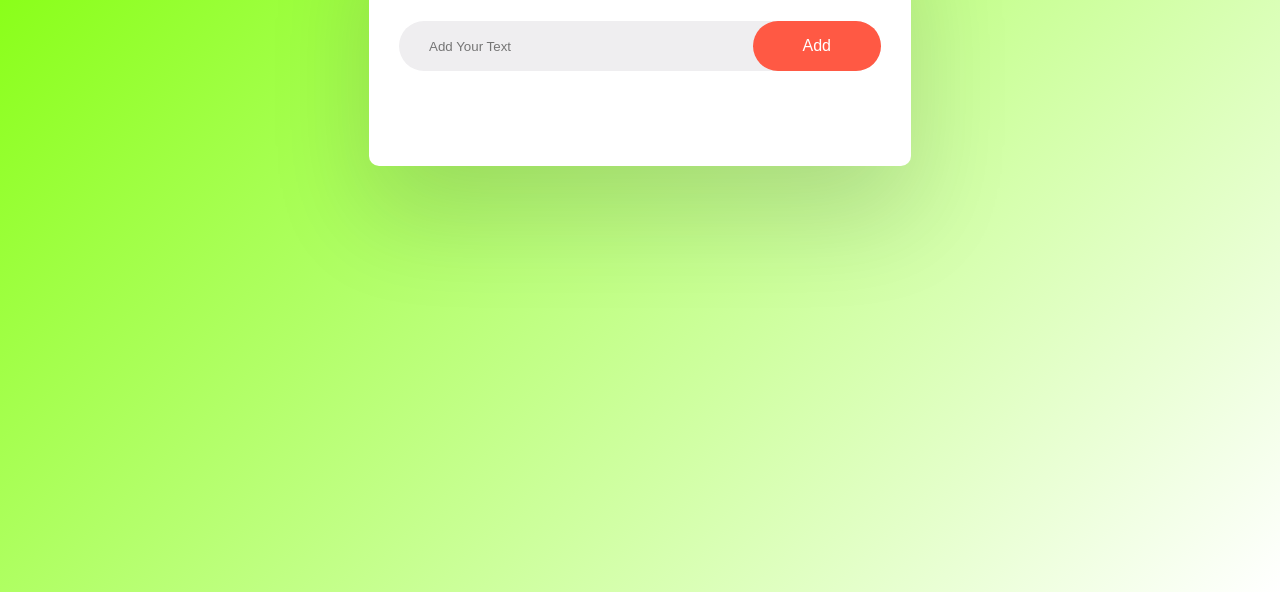
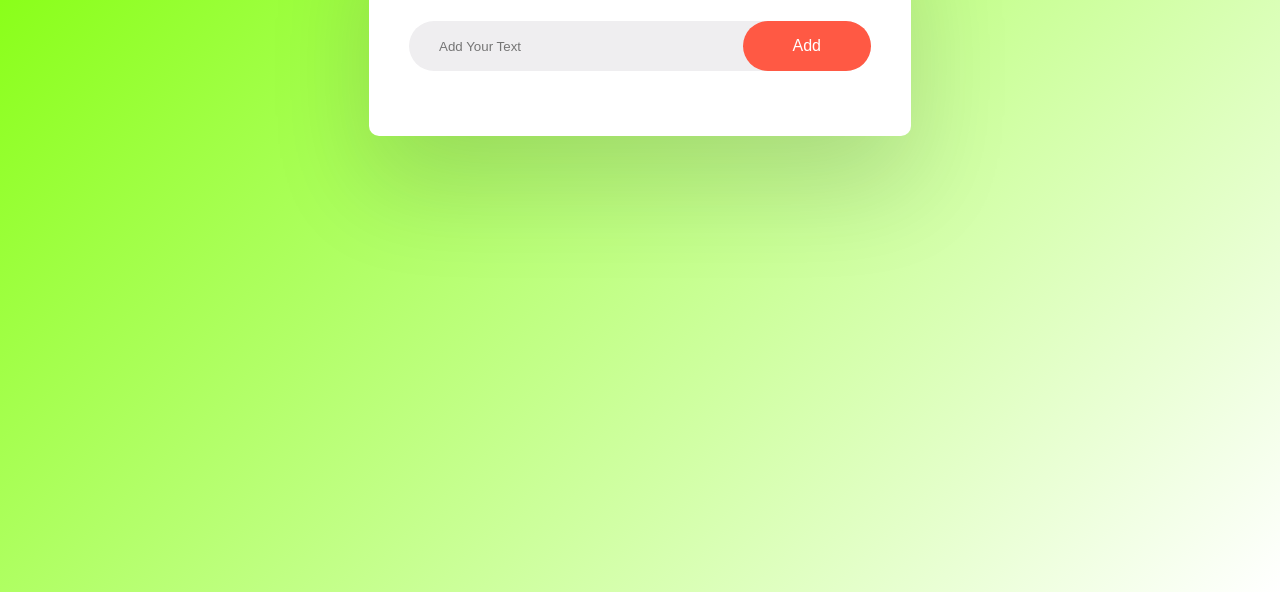
Before and after one commit to codewithfourtix/todo-card, a plain HTML site: page index.html in a window 1280 px wide. Shown: the part 208-800 px from the top of the page. Drawn offline with Linux system fonts and the light colour scheme.

```diff
--- a/style.css
+++ b/style.css
@@ -18,8 +18,7 @@
   background: #fff;
   border-radius: 10px;
   margin: 100px auto 20px;
-  padding: 40px 30px 70px;
-  /* box-shadow: rgba(100, 100, 111, 0.2) 0px 7px 29px 0px; */
+  padding: 40px ;
   box-shadow: rgba(17, 12, 46, 0.15) 0px 48px 100px 0px;
 }
 
```
